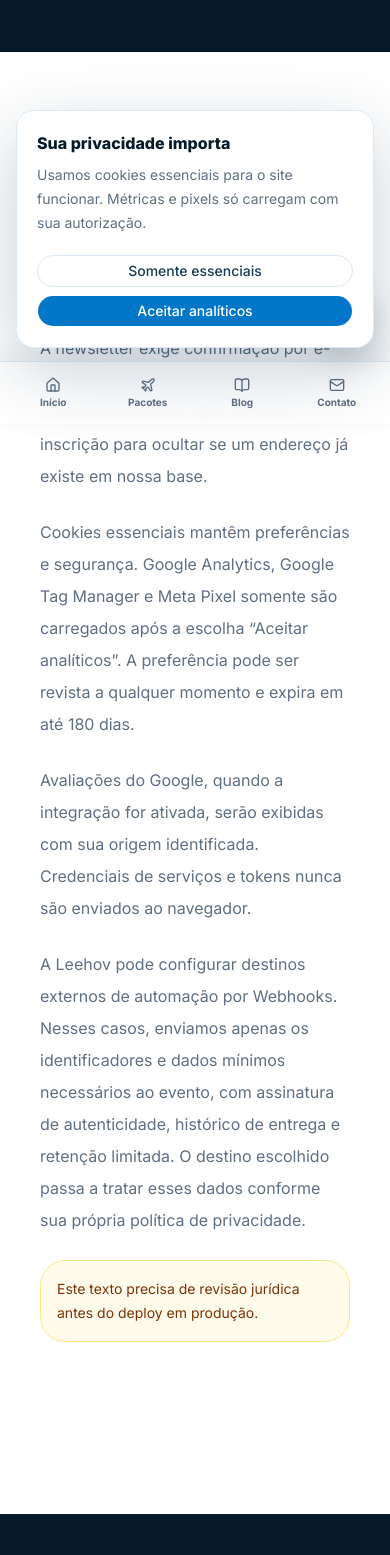
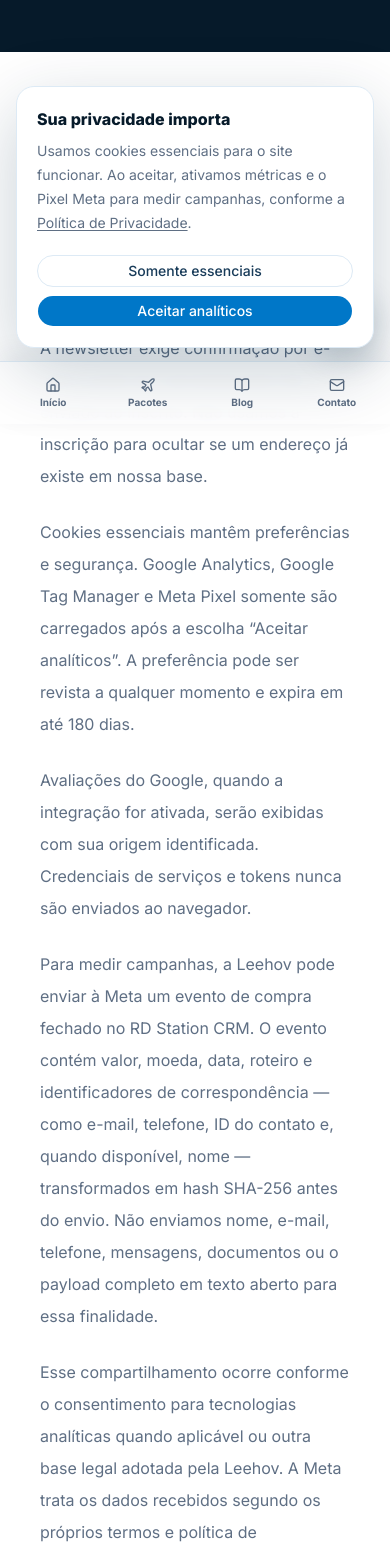
Before and after one commit to zalentec-proj/leehov-turismo, a Next.js app: page /politica-de-privacidade in a window 390 px wide. Shown: the part 420-1975 px from the top of the page. Built offline with nearby package versions, Linux system fonts and the light colour scheme; no server answers; the database is empty.

Commit message:
feat: amplia correspondência segura de conversões Meta

```diff
--- a/src/app/(site)/politica-de-privacidade/page.tsx
+++ b/src/app/(site)/politica-de-privacidade/page.tsx
@@ -22,10 +22,10 @@ export default function PrivacyPage() {
             Avaliações do Google, quando a integração for ativada, serão exibidas com sua origem identificada. Credenciais de serviços e tokens nunca são enviados ao navegador.
           </p>
           <p>
-            A Leehov pode configurar destinos externos de automação por Webhooks. Nesses casos, enviamos apenas os identificadores e dados mínimos necessários ao evento, com assinatura de autenticidade, histórico de entrega e retenção limitada. O destino escolhido passa a tratar esses dados conforme sua própria política de privacidade.
+            Para medir campanhas, a Leehov pode enviar à Meta um evento de compra fechado no RD Station CRM. O evento contém valor, moeda, data, roteiro e identificadores de correspondência — como e-mail, telefone, ID do contato e, quando disponível, nome — transformados em hash SHA-256 antes do envio. Não enviamos nome, e-mail, telefone, mensagens, documentos ou o payload completo em texto aberto para essa finalidade.
           </p>
-          <p className="rounded-xl border border-amber-200 bg-amber-50 p-4 text-sm leading-6 text-amber-900">
-            Este texto precisa de revisão jurídica antes do deploy em produção.
+          <p>
+            Esse compartilhamento ocorre conforme o consentimento para tecnologias analíticas quando aplicável ou outra base legal adotada pela Leehov. A Meta trata os dados recebidos segundo os próprios termos e política de privacidade. A Leehov mantém controles de acesso, registros operacionais mínimos e não armazena o payload completo da conversão.
           </p>
         </div>
       </div></section>
--- a/src/features/meta-conversions/capi.ts
+++ b/src/features/meta-conversions/capi.ts
@@ -1,6 +1,12 @@
 import { hashMetaIdentifier, normalizeBrazilPhone, normalizeEmail } from "@/features/meta-conversions/rd-payload";
 
-export type MetaContact = { email?: string | null; phone?: string | null; externalId?: string | null };
+export type MetaContact = {
+  email?: string | null;
+  phone?: string | null;
+  externalId?: string | null;
+  firstName?: string | null;
+  lastName?: string | null;
+};
 
 export type MetaPurchase = {
   eventId: string;
@@ -23,10 +29,14 @@ export function buildMetaPurchasePayload(purchase: MetaPurchase) {
   const email = normalizeEmail(purchase.contact.email);
   const phone = normalizeBrazilPhone(purchase.contact.phone);
   const externalId = String(purchase.contact.externalId ?? "").trim();
+  const firstName = String(purchase.contact.firstName ?? "").trim().replace(/\s+/g, " ");
+  const lastName = String(purchase.contact.lastName ?? "").trim().replace(/\s+/g, " ");
   const userData = {
     ...(email ? { em: [hashMetaIdentifier(email)] } : {}),
     ...(phone ? { ph: [hashMetaIdentifier(phone)] } : {}),
     ...(externalId ? { external_id: [hashMetaIdentifier(externalId)] } : {}),
+    ...(firstName ? { fn: [hashMetaIdentifier(firstName)] } : {}),
+    ...(lastName ? { ln: [hashMetaIdentifier(lastName)] } : {}),
   };
   if (!Object.keys(userData).length) throw new Error("O contato não possui e-mail, telefone ou identificador para correspondência.");
 
--- a/src/features/meta-conversions/rd-client.ts
+++ b/src/features/meta-conversions/rd-client.ts
@@ -15,6 +15,18 @@ function pickText(value: unknown, keys: string[]) {
     if (typeof candidate === "string" && candidate.trim()) return candidate.trim();
   }
   return "";
+}
+
+function contactNameParts(contact: UnknownRecord) {
+  const explicitFirstName = pickText(contact, ["first_name", "firstname", "given_name"]);
+  const explicitLastName = pickText(contact, ["last_name", "lastname", "family_name"]);
+  const fullName = pickText(contact, ["name", "full_name", "display_name"]);
+  const words = fullName.split(/\s+/).filter(Boolean);
+
+  return {
+    firstName: explicitFirstName || words[0] || "",
+    lastName: explicitLastName || words.slice(1).join(" "),
+  };
 }
 
 function apiBase() {
@@ -217,10 +229,13 @@ export async function fetchRdContact(contactId: string) {
   const phones = Array.isArray(contact.phones) ? contact.phones : [];
   const firstEmail = typeof emails[0] === "string" ? emails[0] : pickText(emails[0], ["email", "value"]);
   const firstPhone = typeof phones[0] === "string" ? phones[0] : pickText(phones[0], ["phone", "value"]);
+  const name = contactNameParts(contact);
   return {
     email: normalizeEmail(pickText(contact, ["email", "email_address"]) || firstEmail),
     phone: normalizeBrazilPhone(pickText(contact, ["phone", "mobile_phone", "whatsapp"]) || firstPhone),
     externalId: pickText(contact, ["id", "uuid", "external_id"]) || contactId,
+    firstName: name.firstName,
+    lastName: name.lastName,
   };
 }
 
--- a/src/features/settings/components/cookie-consent.tsx
+++ b/src/features/settings/components/cookie-consent.tsx
@@ -1,6 +1,7 @@
 "use client";
 
 import Script from "next/script";
+import Link from "next/link";
 import { useEffect, useState } from "react";
 import { Button } from "@/components/ui/button";
 import type { CookieConsent, CookieConsentSettings, TrackingSettings } from "@/features/settings/types";
@@ -23,7 +24,7 @@ export function CookieConsentManager({ consent, tracking }: { consent: CookieCon
     setChoice(value);
   }
   const analytics = choice === "analytics";
-  return <>{analytics ? <TrackingScripts tracking={tracking} /> : null}{ready && consent.enabled && !choice ? <div className="fixed inset-x-4 bottom-[76px] z-50 mx-auto max-w-3xl rounded-[18px] border border-leehov-border bg-white p-5 shadow-[0_22px_70px_rgb(6_42_68_/_22%)] lg:bottom-4" role="dialog" aria-labelledby="cookie-title" aria-describedby="cookie-description"><div className="flex flex-col gap-5 md:flex-row md:items-center"><div className="flex-1"><h2 id="cookie-title" className="font-extrabold text-leehov-navy-950">Sua privacidade importa</h2><p id="cookie-description" className="mt-2 text-sm leading-6 text-leehov-muted">Usamos cookies essenciais para o site funcionar. Métricas e pixels só carregam com sua autorização.</p></div><div className="flex flex-col gap-2 sm:flex-row"><Button variant="outline" onClick={() => choose("essential")}>Somente essenciais</Button><Button className="bg-leehov-blue-600" onClick={() => choose("analytics")}>Aceitar analíticos</Button></div></div></div> : choice ? <button type="button" onClick={() => { localStorage.removeItem(storageKey(consent.version)); setChoice(null); }} className="fixed bottom-[84px] left-3 z-40 rounded-full border border-leehov-border bg-white px-3 py-2 text-xs font-bold text-leehov-navy-950 shadow-md lg:bottom-3">Rever cookies</button> : null}</>;
+  return <>{analytics ? <TrackingScripts tracking={tracking} /> : null}{ready && consent.enabled && !choice ? <div className="fixed inset-x-4 bottom-[76px] z-50 mx-auto max-w-3xl rounded-[18px] border border-leehov-border bg-white p-5 shadow-[0_22px_70px_rgb(6_42_68_/_22%)] lg:bottom-4" role="dialog" aria-labelledby="cookie-title" aria-describedby="cookie-description"><div className="flex flex-col gap-5 md:flex-row md:items-center"><div className="flex-1"><h2 id="cookie-title" className="font-extrabold text-leehov-navy-950">Sua privacidade importa</h2><p id="cookie-description" className="mt-2 text-sm leading-6 text-leehov-muted">Usamos cookies essenciais para o site funcionar. Ao aceitar, ativamos métricas e o Pixel Meta para medir campanhas, conforme a <Link href="/politica-de-privacidade" className="underline underline-offset-2">Política de Privacidade</Link>.</p></div><div className="flex flex-col gap-2 sm:flex-row"><Button variant="outline" onClick={() => choose("essential")}>Somente essenciais</Button><Button className="bg-leehov-blue-600" onClick={() => choose("analytics")}>Aceitar analíticos</Button></div></div></div> : choice ? <button type="button" onClick={() => { localStorage.removeItem(storageKey(consent.version)); setChoice(null); }} className="fixed bottom-[84px] left-3 z-40 rounded-full border border-leehov-border bg-white px-3 py-2 text-xs font-bold text-leehov-navy-950 shadow-md lg:bottom-3">Rever cookies</button> : null}</>;
 }
 
 function TrackingScripts({ tracking }: { tracking: TrackingSettings }) {
```
Also changed, not shown: 2 other files (tests, documents, lock files or other folders).
